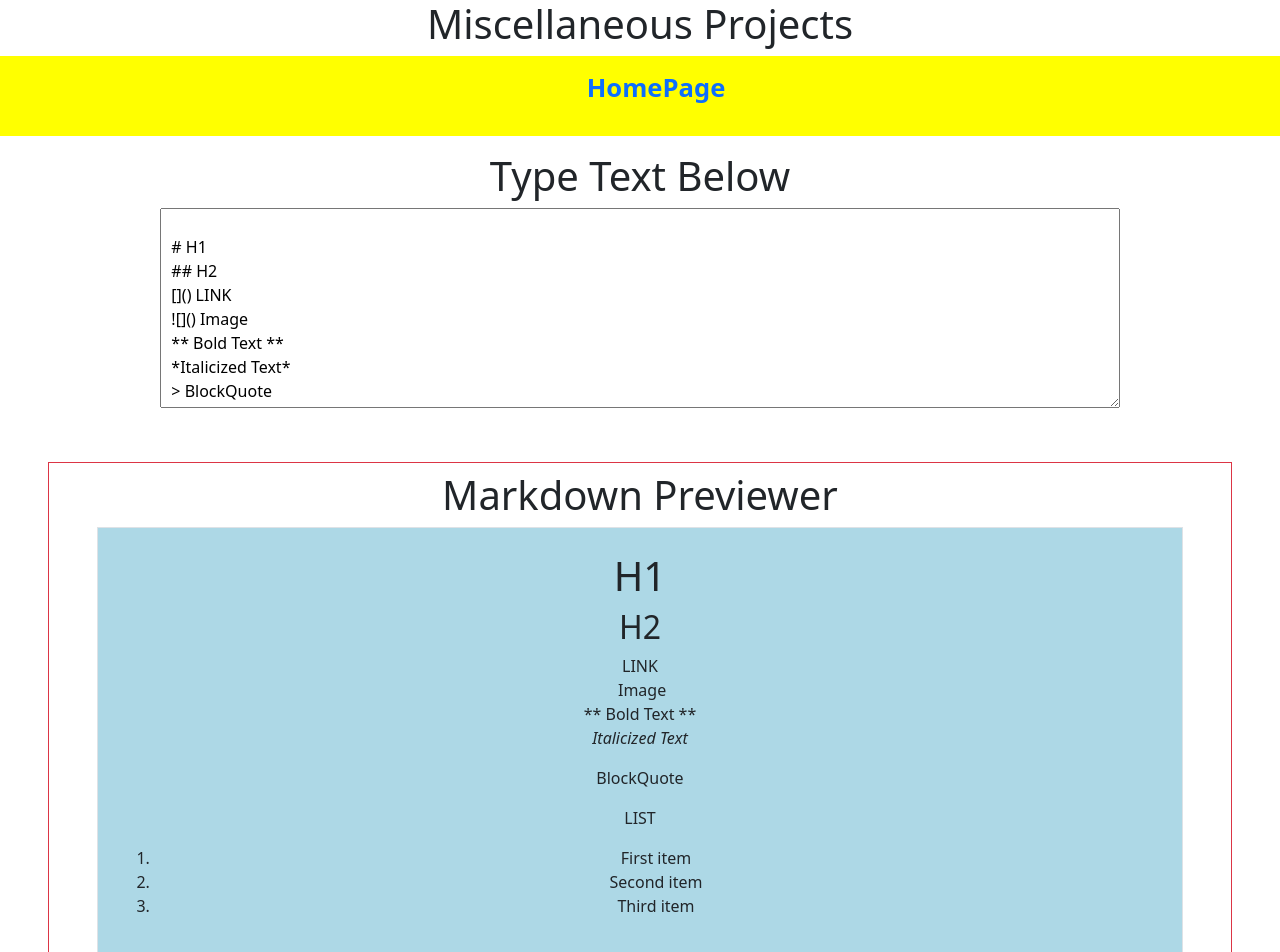
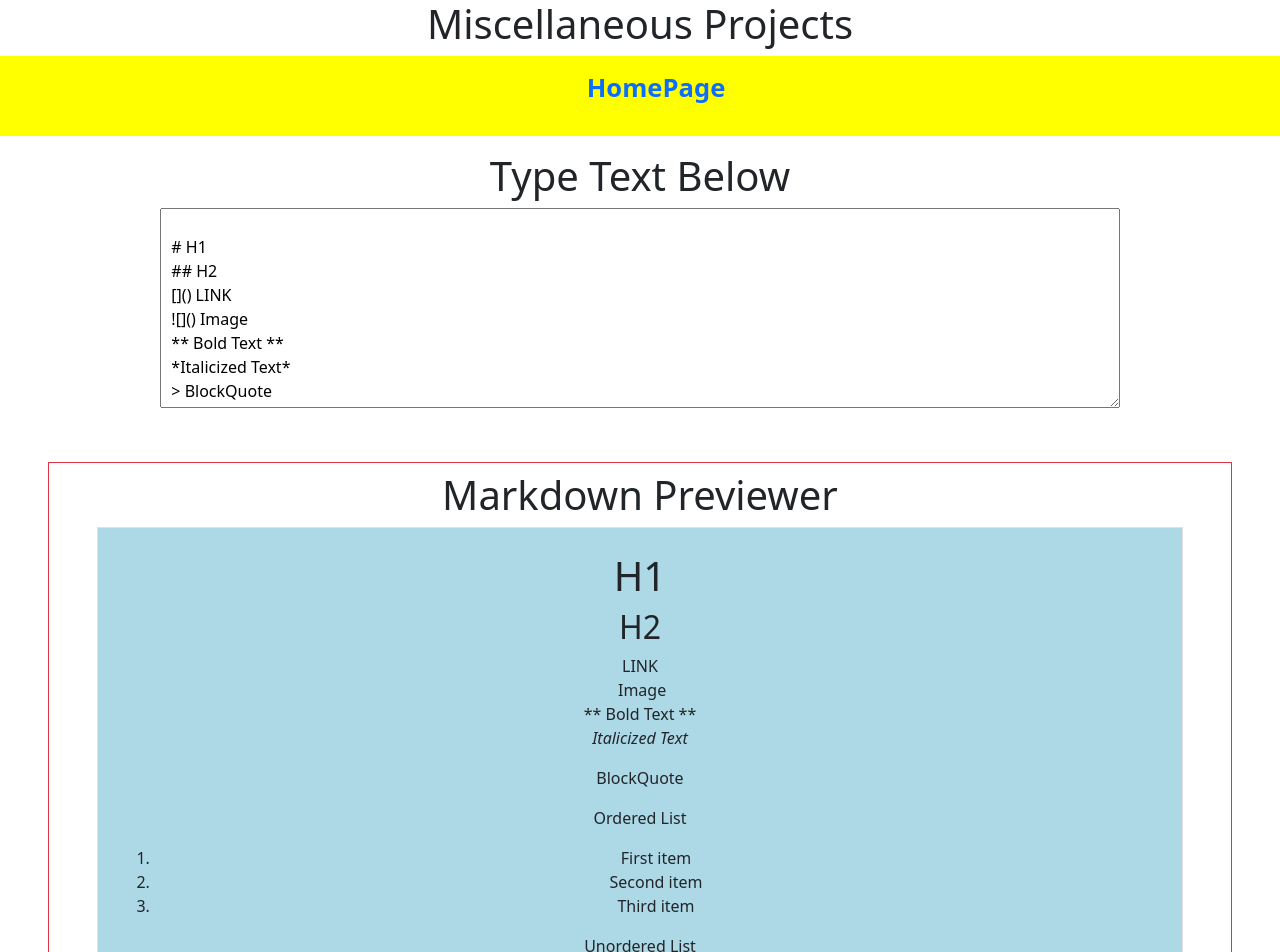
Before and after one commit to StudentCZ/MiscProjects, a React (Create React App) app: page /markdown in a window 1280 px wide. Shown: the top 952 px of the page. Built offline with nearby package versions, Linux system fonts and the light colour scheme.

Commit message:
added more markdown text

```diff
--- a/src/Markdown_Previewer/Markdown.js
+++ b/src/Markdown_Previewer/Markdown.js
@@ -12,10 +12,17 @@ const Markdown = () => {
   *Italicized Text*
   > BlockQuote
 
-  LIST
-  1. First item
-  2. Second item
-  3. Third item
+Ordered List
+1. First item
+2. Second item
+3. Third item
+
+Unordered List
+- First item
+- Second item
+- Third item
+
+ \`code\`
 
   `);
 
```
